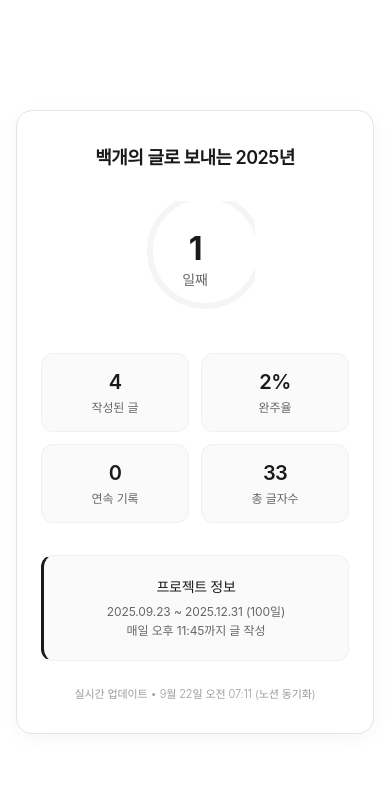
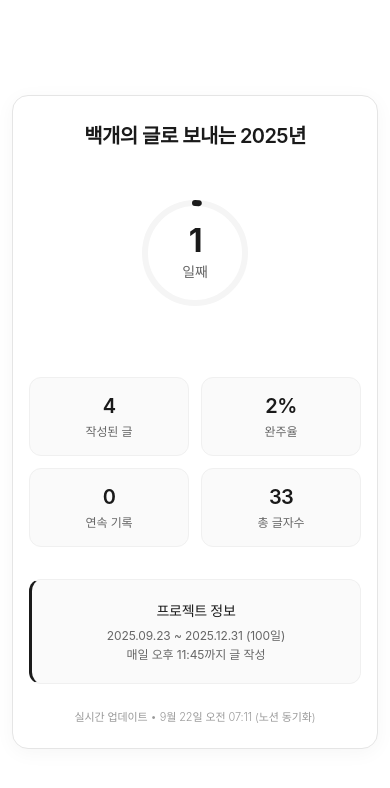
Before and after one commit to fruitwithoutflower/hundred-writings-dashboard, a plain HTML site: page index.html in a window 390 px wide. Drawn offline with Linux system fonts and the light colour scheme; a web font is replaced by a local one.

Commit message:
Update index.html

```diff
--- a/index.html
+++ b/index.html
@@ -202,30 +202,57 @@
         /* 모바일 최적화 */
         @media (max-width: 480px) {
             body {
-                padding: 20px 16px;
+                padding: 16px 12px;
             }
 
             .widget {
-                padding: 32px 24px;
+                padding: 24px 16px;
                 max-width: 100%;
+                margin: 0 auto;
             }
 
             .title {
-                font-size: 1.125rem;
+                font-size: 1.25rem;
                 margin-bottom: 24px;
             }
 
+            .progress-container {
+                margin: 20px 0;
+                padding: 10px; /* 원형 그래프 주변 여백 추가 */
+            }
+
             .progress-ring {
-                width: 120px;
+                width: 140px; /* 원래 크기 유지 */
+                height: 140px;
+                margin: 0 auto 20px;
+                padding: 10px; /* 내부 패딩으로 잘림 방지 */
+            }
+
+            .progress-ring svg {
+                width: 120px; /* SVG만 약간 축소 */
                 height: 120px;
+                display: block;
+                margin: 0 auto;
+            }
+
+            .progress-ring__circle,
+            .progress-ring__progress {
+                cx: 60; /* SVG 크기에 맞춰 중심점 조정 */
+                cy: 60;
+                r: 50; /* 반지름도 조정 */
             }
 
             .progress-number {
-                font-size: 2rem;
+                font-size: 2rem; /* 텍스트 크기 원래대로 */
+            }
+
+            .progress-label {
+                font-size: 0.875rem;
             }
 
             .stats {
                 gap: 12px;
+                margin-top: 24px;
             }
 
             .stat {
```
